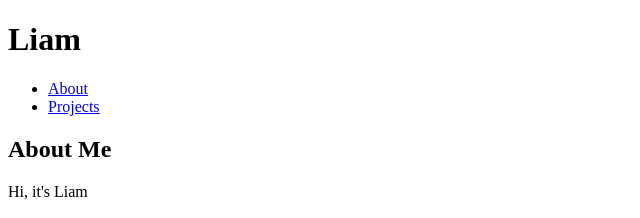
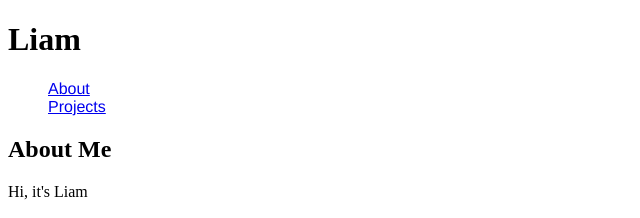
Before and after one commit to ljwalsh18/ljwalsh18.github.io, a plain HTML site: page index.html in a window 1280 px wide. Shown: the top 218 px of the page, 0-640 px from the left. Drawn offline with Linux system fonts and the light colour scheme.

Commit message:
Update main.css

```diff
--- a/css/main.css
+++ b/css/main.css
@@ -1,3 +1,7 @@
 body {
-	width: 50%;
+	width:50%;
 }
+ul {
+	list-style:none;
+	font-family:'Helvetica', 'Arial', 'Sans-Serif';
+}
```
